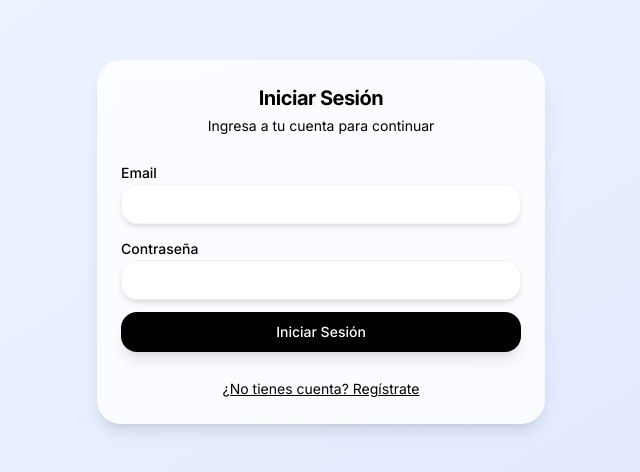
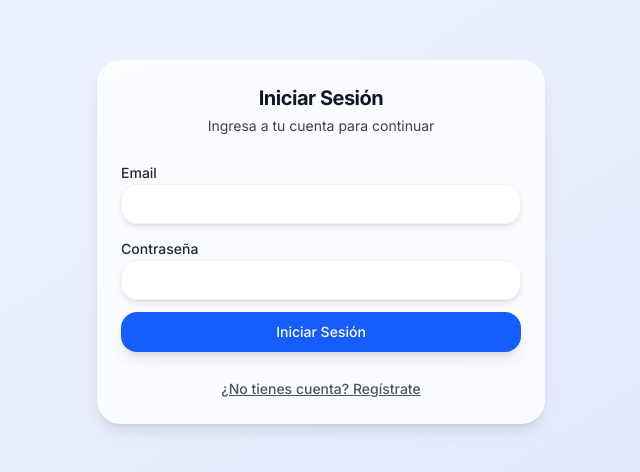
Before and after one commit to graycodev7/finance-app, a Next.js app: page /auth in a window 1280 px wide. Shown: the part 158-630 px from the top of the page, without its empty margins (319-959 px from the left). Built offline with nearby package versions, Linux system fonts and the light colour scheme; no server answers.

Commit message:
Fix login form text contrast - improve readability with darker colors

```diff
--- a/src/components/login-form.tsx
+++ b/src/components/login-form.tsx
@@ -56,10 +56,10 @@ export function LoginForm({ onToggleMode, showRegister }: LoginFormProps) {
     <div className="min-h-screen flex items-center justify-center bg-gradient-to-br from-blue-50 to-indigo-100 p-4">
       <Card className="w-full max-w-md">
         <CardHeader className="space-y-1 pb-4">
-          <CardTitle className="text-xl font-bold text-center">
+          <CardTitle className="text-xl font-bold text-center text-gray-900">
             {showRegister ? 'Crear Cuenta' : 'Iniciar Sesión'}
           </CardTitle>
-          <CardDescription className="text-center text-sm">
+          <CardDescription className="text-center text-sm text-gray-700">
             {showRegister
               ? 'Crea tu cuenta para comenzar a gestionar tus finanzas'
               : 'Ingresa a tu cuenta para continuar'
@@ -70,7 +70,7 @@ export function LoginForm({ onToggleMode, showRegister }: LoginFormProps) {
           <form onSubmit={handleSubmit} className="space-y-3">
             {showRegister && (
               <div className="space-y-2">
-                <Label htmlFor="name">Nombre completo</Label>
+                <Label htmlFor="name" className="text-gray-800 font-medium">Nombre completo</Label>
                 <Input
                   id="name"
                   name="name"
@@ -85,7 +85,7 @@ export function LoginForm({ onToggleMode, showRegister }: LoginFormProps) {
             )}
 
             <div className="space-y-2">
-              <Label htmlFor="email">Email</Label>
+              <Label htmlFor="email" className="text-gray-800 font-medium">Email</Label>
               <Input
                 id="email"
                 name="email"
@@ -99,7 +99,7 @@ export function LoginForm({ onToggleMode, showRegister }: LoginFormProps) {
             </div>
 
             <div className="space-y-2">
-              <Label htmlFor="password">Contraseña</Label>
+              <Label htmlFor="password" className="text-gray-800 font-medium">Contraseña</Label>
               <Input
                 id="password"
                 name="password"
@@ -112,7 +112,7 @@ export function LoginForm({ onToggleMode, showRegister }: LoginFormProps) {
                 minLength={6}
               />
               {showRegister && (
-                <p className="text-xs text-muted-foreground">
+                <p className="text-xs text-gray-600">
                   Mínimo 6 caracteres
                 </p>
               )}
@@ -127,7 +127,7 @@ export function LoginForm({ onToggleMode, showRegister }: LoginFormProps) {
             <Button
               type="submit"
               variant="login"
-              className="w-full"
+              className="w-full bg-blue-600 hover:bg-blue-700 text-white font-medium"
               disabled={isLoading}
             >
               {isLoading && <Loader2 className="mr-2 h-4 w-4 animate-spin" />}
@@ -139,7 +139,7 @@ export function LoginForm({ onToggleMode, showRegister }: LoginFormProps) {
             <button
               type="button"
               onClick={onToggleMode}
-              className="text-sm text-muted-foreground hover:text-primary underline"
+              className="text-sm text-gray-600 hover:text-blue-600 underline font-medium"
               disabled={isLoading}
             >
               {showRegister
```
